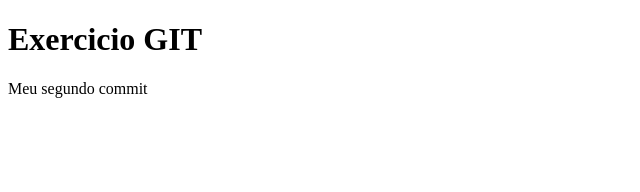
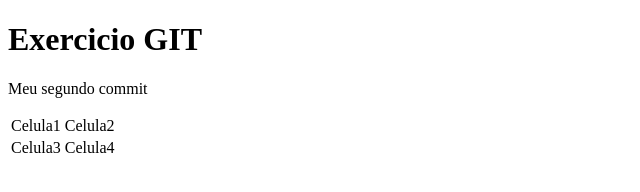
Before and after one commit to ArielVe/Exercicio-Com-Git, a plain HTML site: page public_html/index.html in a window 1280 px wide. Shown: the whole page, without its empty margins (0-640 px from the left). Drawn offline with Linux system fonts and the light colour scheme.

Commit message:
Adição da tabela de celulas

```diff
--- a/public_html/index.html
+++ b/public_html/index.html
@@ -8,5 +8,15 @@
     <body>
         <h1>Exercicio GIT</h1>
         <p>Meu segundo commit</p>
+        <table>
+            <tr>
+                <td>Celula1</td>
+                <td>Celula2</td>
+            </tr>
+            <tr>
+                <td>Celula3</td>
+                <td>Celula4</td>
+            </tr>
+        </table>
     </body>
 </html>
```
